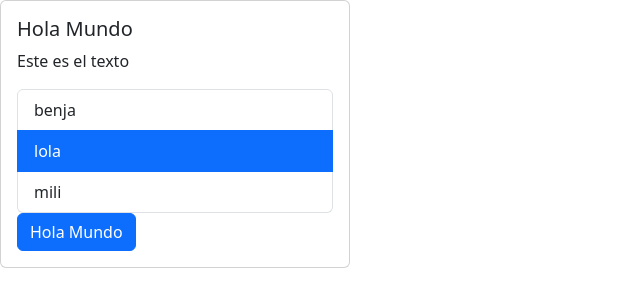
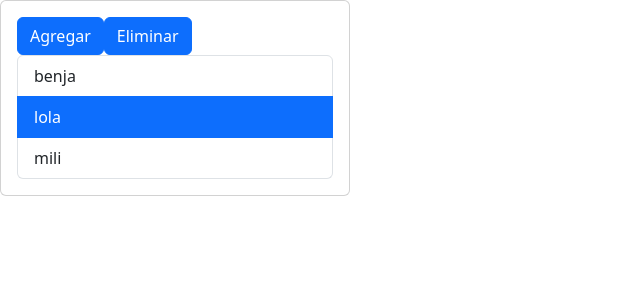
Before and after one commit to B3NJ4KILLER/Curso-React, a React (Vite) app: page / in a window 1280 px wide. Shown: the top 306 px of the page, without its empty margins (0-640 px from the left). Built offline with nearby package versions, Linux system fonts and the light colour scheme.

Commit message:
Gestor de Minions

```diff
--- a/src/App.tsx
+++ b/src/App.tsx
@@ -6,38 +6,51 @@
 // * Falsy -->  0, "", null, undefined, NaN, false
 
 function App() {
-  const [isLoading, setIsLoading] = useState(false);
-  const handleClick = () => setIsLoading(!isLoading);
+  const [data, setData] = useState(["benja", "lola", "mili"]);
 
-  const list: string[] = ["benja", "lola", "mili"];
+  // const [isLoading, setIsLoading] = useState(false);
+  // const handleClick = () => setIsLoading(!isLoading);
 
-  const handleSelect = (elemento: string) => {
-    console.log("Elemento seleccionado:", elemento);
-  };
-  // const handleSelect2 = (elemento: string) => {
-  //   console.log("mostrando:", elemento);
+  // const list: string[] = ["benja", "lola", "mili"];
+
+  // const handleSelect = (elemento: string) => {
+  //   console.log("Elemento seleccionado:", elemento);
   // };
+  // // const handleSelect2 = (elemento: string) => {
+  // //   console.log("mostrando:", elemento);
+  // // };
 
-  const contenido = list.length !== 0 && (
-    <List data={list} onSelect={handleSelect} />
-  );
+  // const contenido = list.length !== 0 && (
+  //   <List data={list} onSelect={handleSelect} />
+  // );
+  // return (
+  //   <Card>
+  //     {/* {"" && "string vacio"}
+  //     {undefined && "indefinido"}
+  //     {null && "nulo"}
+  //     {false && "falso"}
+  //     {0 && "numero cero"} */}
+  //     {/* {list.length !== 0 && "mi lista"} */}
+  //     <CardBody title="Hola Mundo" text="Este es el texto" />
+  //     {contenido}
+  //     <Button isLoading={isLoading} onClick={handleClick}>
+  //       Hola Mundo
+  //     </Button>
+
+  //     {/* <List data={list} onSelect={handleSelect} /> */}
+  //     {/* <List data={list} onSelect={handleSelect2} /> */}
+  //     {/* <List data={list} /> */}
+  //   </Card>
+  // );
+
+  const addMinion = () => setData([...data, "Minion"]);
+  const delMinion = () => setData(data.slice(0, -1));
+
   return (
     <Card>
-      {/* {"" && "string vacio"}
-      {undefined && "indefinido"}
-      {null && "nulo"}
-      {false && "falso"}
-      {0 && "numero cero"} */}
-      {/* {list.length !== 0 && "mi lista"} */}
-      <CardBody title="Hola Mundo" text="Este es el texto" />
-      {contenido}
-      <Button isLoading={isLoading} onClick={handleClick}>
-        Hola Mundo
-      </Button>
-
-      {/* <List data={list} onSelect={handleSelect} /> */}
-      {/* <List data={list} onSelect={handleSelect2} /> */}
-      {/* <List data={list} /> */}
+      <Button onClick={addMinion}>Agregar</Button>
+      <Button onClick={delMinion}>Eliminar</Button>
+      <List data={data} />
     </Card>
   );
 }
--- a/src/components/Button.tsx
+++ b/src/components/Button.tsx
@@ -2,7 +2,7 @@
 
 type Props = {
   children: ReactNode;
-  isLoading: boolean;
+  isLoading?: boolean;
   onClick: () => void;
 };
 
```
